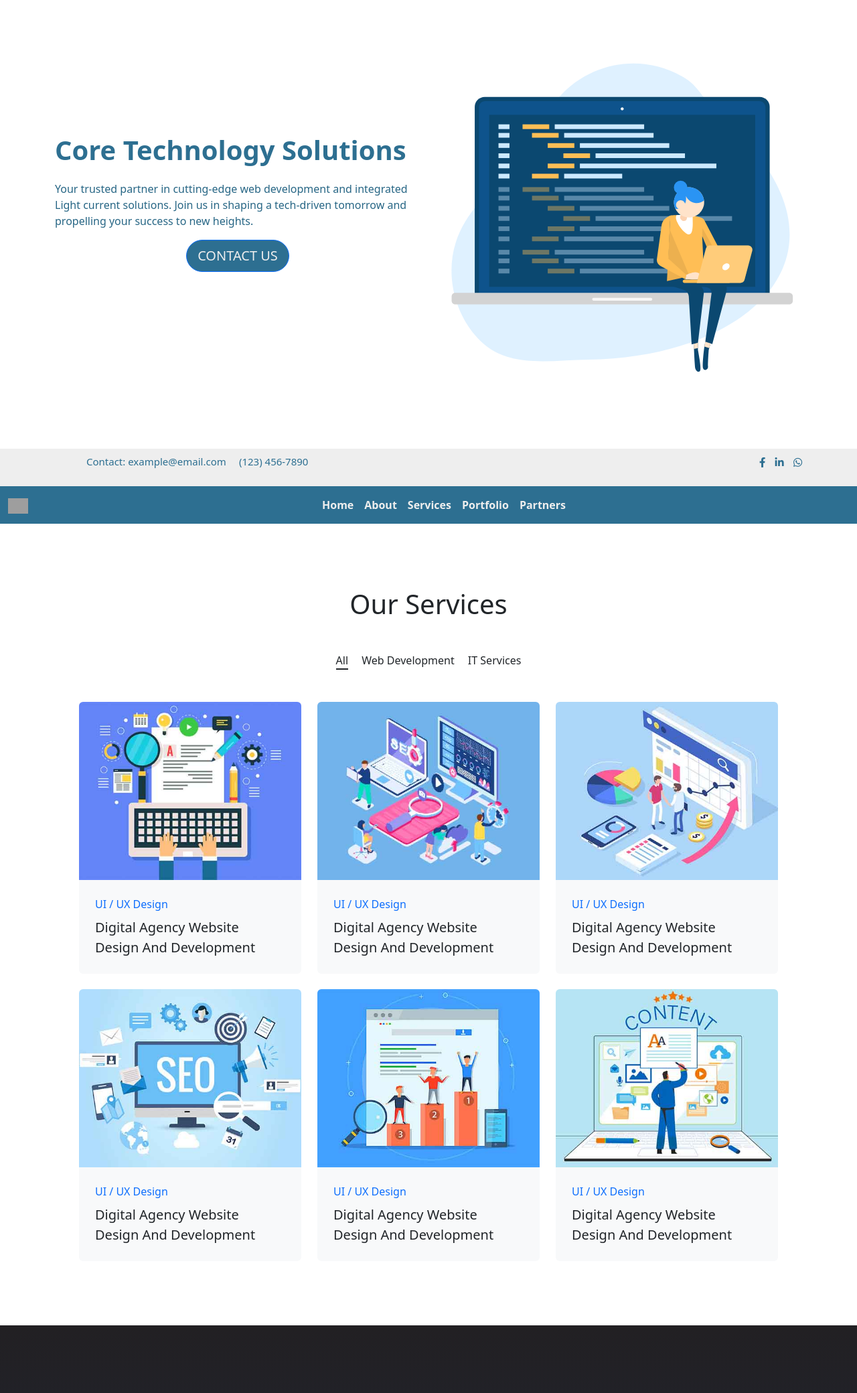
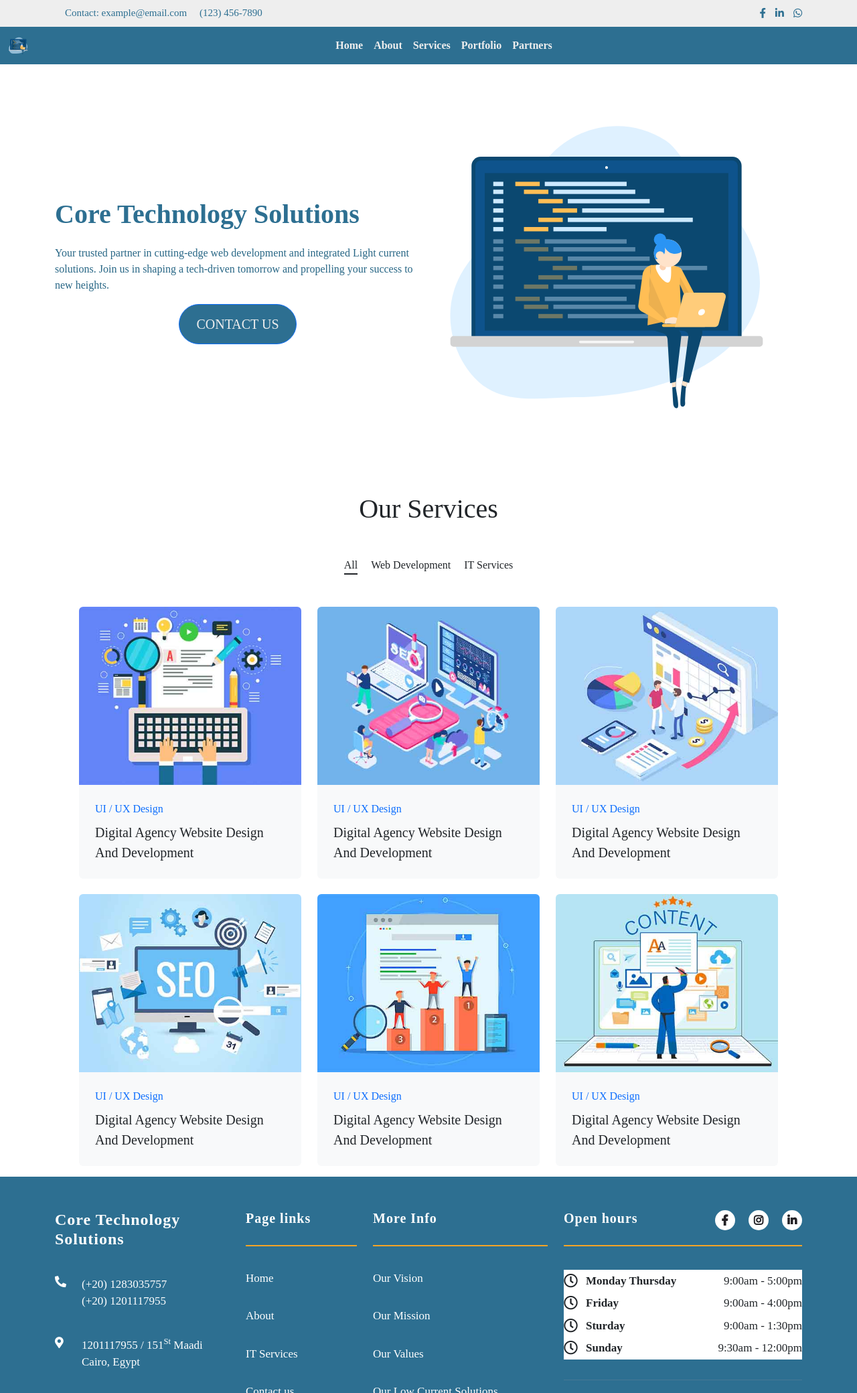
Before and after one commit to nadaa-ezz/CTS, a PHP site: page / in a window 1280 px wide. Shown: the top 2080 px of the page at 67% size. Run offline with PHP 8.4, Linux system fonts and the light colour scheme; grey boxes are pictures that could not be loaded.

Commit message:
refactoring

```diff
--- a/css/style.css
+++ b/css/style.css
@@ -15,6 +15,8 @@ body{
     color: #fff;
     padding-top: 5%;
 }
+
+
 .company-title {
     font-size: 40px;
     font-weight: 700;
@@ -42,6 +44,7 @@ body{
 }
  .button button:hover {
   background-color: #f5a425;
+  border-color: transparent;
  }
 /* Contact bar */
 
@@ -214,8 +217,8 @@ text-transform: uppercase;
 transition: all 0.8s;
 }
 .red-btn {
-background: #ed1b24;
-border: 2px solid #ed1b24;
+background: #f5a425;
+border: 2px solid #f5a425;
 color: #fff;
 }
 
@@ -227,14 +230,11 @@ border-color: #ffffff;
 
 /* ======= Start footer ======= */
 footer {
-background-color: #222023;
-background-image: -webkit-linear-gradient( top, #222023, #1e2c47 );
-background-image: -moz-linear-gradient( top, #222023, #1e2c47 );
-background-image: -o-linear-gradient( top, #222023, #1e2c47 );
-background-image: linear-gradient( to bottom, #222023, #1e2c47 );
+background-color: #2D6F91;
 color: #fff;
-padding: 220px 0;
+padding-top: 50px;
 font-size: 17px;
+margin-bottom: 0;
 }
 footer h3 {
 font-size: 24px;
@@ -267,10 +267,10 @@ color: #fff;
 }
 
 footer a:hover {
-color: #ed1b24;
+color: #f5a425;
 }
 .footer-title {
-border-bottom: 2px solid #a61f2d;
+border-bottom: 2px solid #f5a425;
 padding-bottom: 25px;
 margin-bottom: 35px;
 }
@@ -305,7 +305,7 @@ margin-right: 0px;
 }
 
 ul.footer-social i:hover {
-background: #ed1b24;
+background: #f5a425;
 color: #fff;
 }
 
@@ -325,7 +325,7 @@ border: 0;
 }
 
 footer .table tr {
-color: #ed1b24;
+color: #f5a425;
 }
 
 footer .table td i {
@@ -355,6 +355,7 @@ text-align: right;
 }
 .footer-bottom {
 margin-top: 30px;
+margin-bottom: 0;
 }
 .open-hours hr {
 margin: 30px 0;
--- a/index.html
+++ b/index.html
@@ -1,40 +1,21 @@
 <!DOCTYPE html>
 <html lang="en">
+
 <head>
     <meta charset="UTF-8">
     <meta name="viewport" content="width=device-width, initial-scale=1.0">
+    <title>Core Technology Solutions</title>
     <!-- Libraries Stylesheet -->
     <link href="vendor/lib/lightbox/css/lightbox.css" rel="stylesheet">
-    <link rel="stylesheet" href="css/style.css">
+    <!-- Libraries Stylesheet -->
     <link rel="stylesheet" href="vendor/css/bootstrap.min.css">
     <link rel="stylesheet" href="https://cdnjs.cloudflare.com/ajax/libs/font-awesome/5.15.4/css/all.min.css">
-    <!--<link rel="preconnect" href="https://fonts.googleapis.com">
-    <link rel="preconnect" href="https://fonts.gstatic.com" crossorigin>
-    <link href="https://fonts.googleapis.com/css2?family=Roboto+Slab:wght@200;300;400;500;600;700&display=swap" rel="stylesheet"> -->
-    <title>Core Technology Solutions</title>
+    <!-- Libraries Stylesheet -->
+    <link rel="stylesheet" href="css/style.css">
 </head>
+
 <body>
-
-    <!-- Header-->
-    <section id="header">
-        <div class="container">
-            <div class="row">
-                <div class="col-md-6">
-                    <p class="company-title"> Core Technology Solutions </P>
-                    <p class="company-p">  Your trusted partner in cutting-edge web development and integrated Light current solutions. Join us in shaping a tech-driven tomorrow and propelling your success to new heights. </p>
-                    <div class="button">
-                            <button type="button" class="btn btn-primary rounded-pill btn-lg"> Contact us</button>
-                    </div>
-                </div>
-                <div class="col-md-6">
-                    <img src="assets/Software-engineer-1.svg" class="img-fluid">
-                </div>
-            </div>
-        </div>
-
-    </section>
     <!--Navbar start-->
-
     <header>
         <!-- Sub Header -->
         <div class="sub-header">
@@ -61,14 +42,16 @@
             </div>
         </div>
         <!--Main nav-->
-        <nav class="navbar navbar-expand-lg" >
+        <nav class="navbar navbar-expand-lg">
             <div class="container-fluid">
                 <div class="brand">
                     <a class="navbar-brand" href="#">
-                    <img src="logo.svg" alt="" width="30" height="24">
+                        <img src="assets/Software-engineer-1.svg" alt="" width="30" height="24">
                     </a>
                 </div>
-              <button class="navbar-toggler" type="button" data-bs-toggle="collapse" data-bs-target="#navbarNavAltMarkup" aria-controls="navbarNavAltMarkup" aria-expanded="false" aria-label="Toggle navigation">
+                <button class="navbar-toggler" type="button" data-bs-toggle="collapse"
+                    data-bs-target="#navbarNavAltMarkup" aria-controls="navbarNavAltMarkup" aria-expanded="false"
+                    aria-label="Toggle navigation">
                     <span class="navbar-toggler-icon"></span>
                 </button>
                 <div class="collapse navbar-collapse" id="navbarNavAltMarkup">
@@ -86,11 +69,29 @@
 
     <!--Navbar end-->
 
+    <!-- Header-->
+    <section id="header">
+        <div class="container">
+            <div class="row">
+                <div class="col-md-6">
+                    <p class="company-title"> Core Technology Solutions </P>
+                    <p class="company-p"> Your trusted partner in cutting-edge web development and integrated Light
+                        current solutions. Join us in shaping a tech-driven tomorrow and propelling your success to new
+                        heights. </p>
+                    <div class="button">
+                        <button type="button" class="btn btn-primary rounded-pill btn-lg"> Contact us</button>
+                    </div>
+                </div>
+                <div class="col-md-6">
+                    <img src="assets/Software-engineer-1.svg" class="img-fluid" style="max-height: 500px;">
+                </div>
+            </div>
+        </div>
+    </section>
 
-<body class="page">
     <!-- ======= Start Servises Section ======== -->
-<div class="container-xxl py-5">
-    <div class="container py-5 px-lg-5">
+    <div class="container-xxl py-2">
+        <div class="container py-2 px-lg-5">
             <div class="wow fadeInUp" data-wow-delay="0.1s">
                 <h1 class="text-center mb-5">Our Services</h1>
             </div>
@@ -109,7 +110,8 @@
                         <div class="position-relative overflow-hidden">
                             <img class="img-fluid w-100" src="assets/img/portfolio-1.jpg" alt="">
                             <div class="portfolio-overlay">
-                            <a class="btn btn-square btn-outline-light mx-1" href="assets/img/portfolio-1.jpg" data-lightbox="portfolio"><i class="fa fa-eye"></i></a>
+                                <a class="btn btn-square btn-outline-light mx-1" href="assets/img/portfolio-1.jpg"
+                                    data-lightbox="portfolio"><i class="fa fa-eye"></i></a>
                                 <a class="btn btn-square btn-outline-light mx-1" href=""><i class="fa fa-link"></i></a>
                             </div>
                         </div>
@@ -124,7 +126,8 @@
                         <div class="position-relative overflow-hidden">
                             <img class="img-fluid w-100" src="assets/img/portfolio-2.jpg" alt="">
                             <div class="portfolio-overlay">
-                            <a class="btn btn-square btn-outline-light mx-1" href="assets/img/portfolio-2.jpg" data-lightbox="portfolio"><i class="fa fa-eye"></i></a>
+                                <a class="btn btn-square btn-outline-light mx-1" href="assets/img/portfolio-2.jpg"
+                                    data-lightbox="portfolio"><i class="fa fa-eye"></i></a>
                                 <a class="btn btn-square btn-outline-light mx-1" href=""><i class="fa fa-link"></i></a>
                             </div>
                         </div>
@@ -139,7 +142,8 @@
                         <div class="position-relative overflow-hidden">
                             <img class="img-fluid w-100" src="assets/img/portfolio-3.jpg" alt="">
                             <div class="portfolio-overlay">
-                            <a class="btn btn-square btn-outline-light mx-1" href="assets/img/portfolio-3.jpg" data-lightbox="portfolio"><i class="fa fa-eye"></i></a>
+                                <a class="btn btn-square btn-outline-light mx-1" href="assets/img/portfolio-3.jpg"
+                                    data-lightbox="portfolio"><i class="fa fa-eye"></i></a>
                                 <a class="btn btn-square btn-outline-light mx-1" href=""><i class="fa fa-link"></i></a>
                             </div>
                         </div>
@@ -154,7 +158,8 @@
                         <div class="position-relative overflow-hidden">
                             <img class="img-fluid w-100" src="assets/img/portfolio-4.jpg" alt="">
                             <div class="portfolio-overlay">
-                            <a class="btn btn-square btn-outline-light mx-1" href="assets/img/portfolio-4.jpg" data-lightbox="portfolio"><i class="fa fa-eye"></i></a>
+                                <a class="btn btn-square btn-outline-light mx-1" href="assets/img/portfolio-4.jpg"
+                                    data-lightbox="portfolio"><i class="fa fa-eye"></i></a>
                                 <a class="btn btn-square btn-outline-light mx-1" href=""><i class="fa fa-link"></i></a>
                             </div>
                         </div>
@@ -169,7 +174,8 @@
                         <div class="position-relative overflow-hidden">
                             <img class="img-fluid w-100" src="assets/img/portfolio-5.jpg" alt="">
                             <div class="portfolio-overlay">
-                            <a class="btn btn-square btn-outline-light mx-1" href="assets/img/portfolio-5.jpg" data-lightbox="portfolio"><i class="fa fa-eye"></i></a>
+                                <a class="btn btn-square btn-outline-light mx-1" href="assets/img/portfolio-5.jpg"
+                                    data-lightbox="portfolio"><i class="fa fa-eye"></i></a>
                                 <a class="btn btn-square btn-outline-light mx-1" href=""><i class="fa fa-link"></i></a>
                             </div>
                         </div>
@@ -184,7 +190,8 @@
                         <div class="position-relative overflow-hidden">
                             <img class="img-fluid w-100" src="assets/img/portfolio-6.jpg" alt="">
                             <div class="portfolio-overlay">
-                            <a class="btn btn-square btn-outline-light mx-1" href="assets/img/portfolio-6.jpg" data-lightbox="portfolio"><i class="fa fa-eye"></i></a>
+                                <a class="btn btn-square btn-outline-light mx-1" href="assets/img/portfolio-6.jpg"
+                                    data-lightbox="portfolio"><i class="fa fa-eye"></i></a>
                                 <a class="btn btn-square btn-outline-light mx-1" href=""><i class="fa fa-link"></i></a>
                             </div>
                         </div>
@@ -207,11 +214,12 @@
                     <div class="col-md-6 col-lg-3 about-footer">
                         <h3>Core Technology Solutions </h3>
                         <ul>
-                    <li><a href="tel:(010) 1234 4321"><i class="fas fa-phone fa-flip-horizontal"></i>(+20) 1283035757
+                            <li><a href="tel:(010) 1234 4321"><i class="fas fa-phone fa-flip-horizontal"></i>(+20)
+                                    1283035757
                                     <br>(+20) 1201117955</a></li>
                             <li><i class="fas fa-map-marker-alt"></i>
                                 1201117955 / 151<sup>St</sup> Maadi
-                        <br/>Cairo, Egypt
+                                <br />Cairo, Egypt
                             </li>
                         </ul>
                         <a href="" class="btn red-btn">logo here</a>
@@ -314,4 +322,5 @@
     <script src="vendor/bootstrap/js/bootstrap.bundle.min.js"></script>
 
 </body>
+
 </html>
```
Lines whose indentation alone changed are shown as unchanged.
